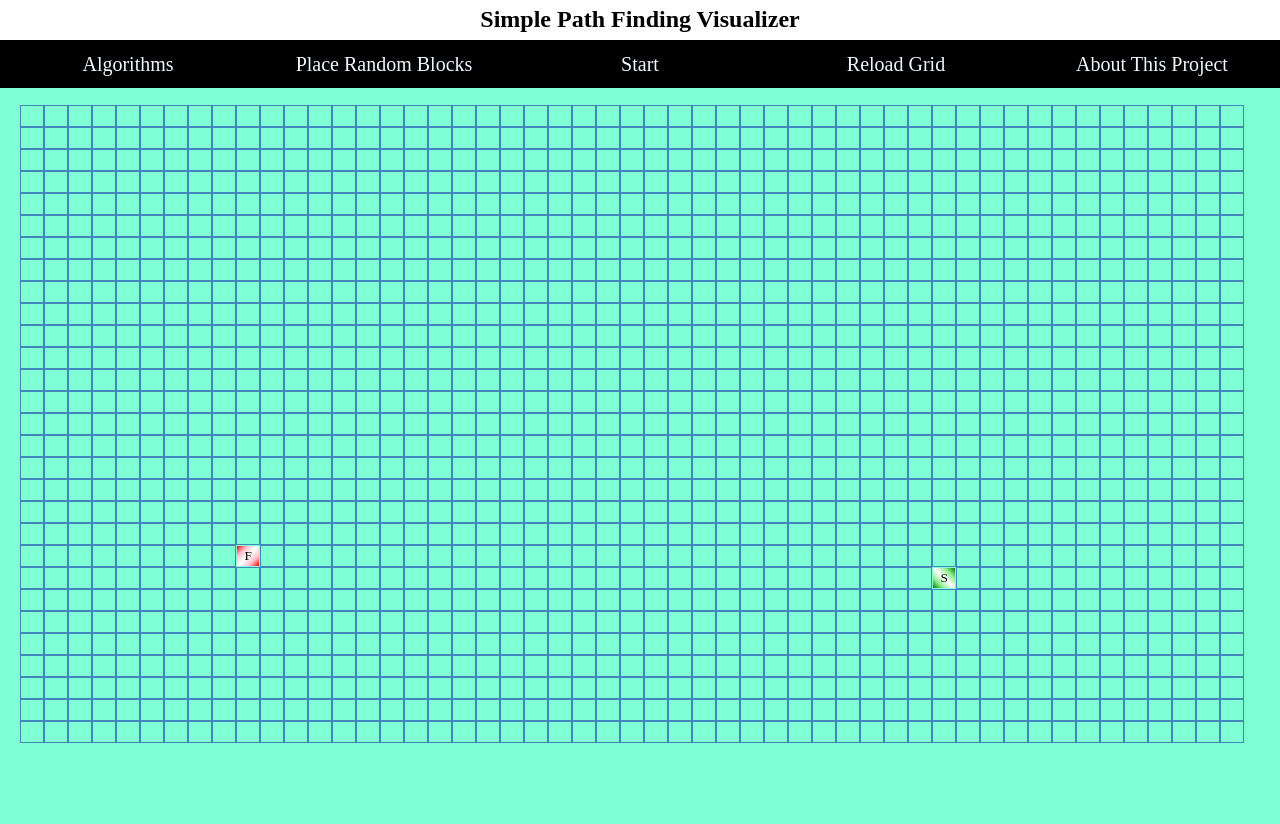
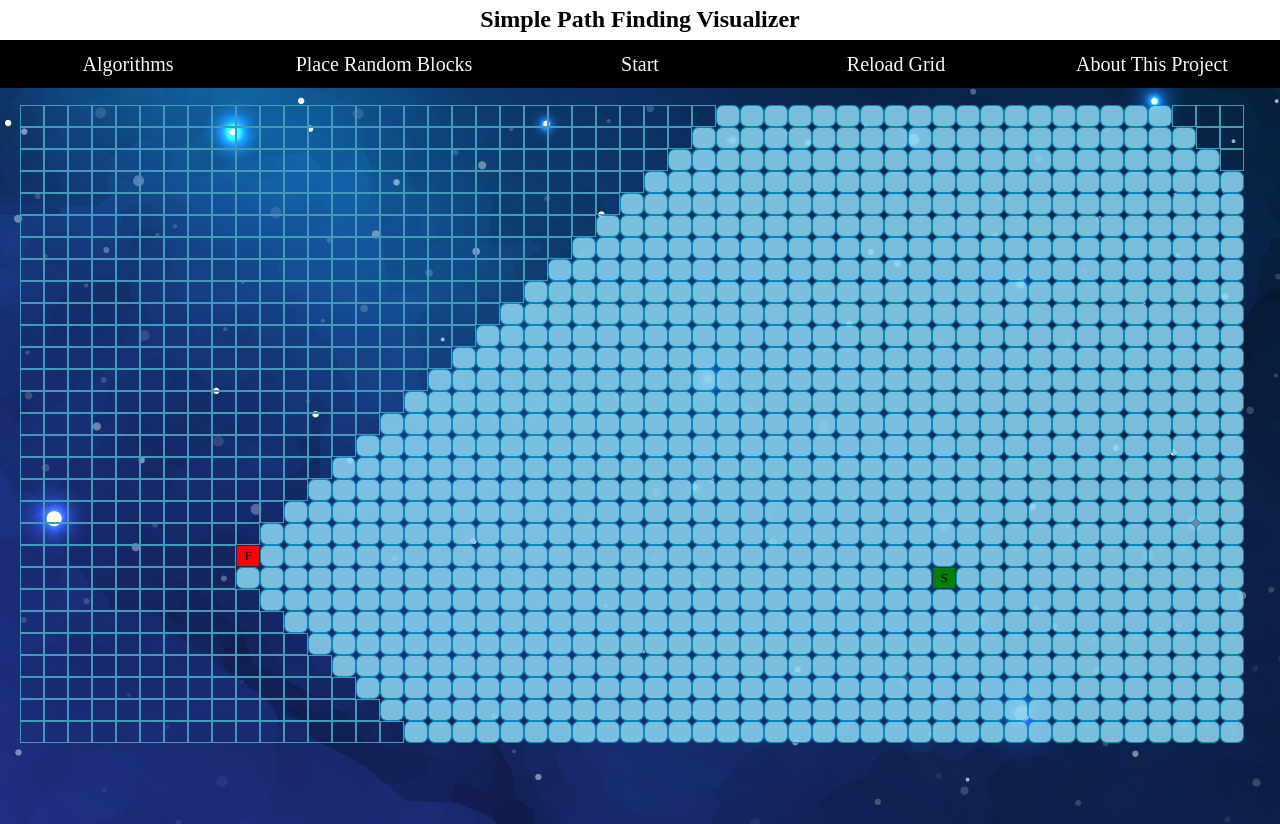
Before and after one commit to noCucaracha/noCucaracha.github.io, a plain HTML site: page index.html in a window 1280 px wide. Both pictures are taken after a click on the element 640 px from the left and 71 px from the top of the page. Drawn offline with nearby package versions, Linux system fonts and the light colour scheme.

Commit message:
general update

```diff
--- a/grid.js
+++ b/grid.js
@@ -231,6 +231,7 @@ function dijkstras(){
 
   let visitedNodes =[];
   let shortestNode;
+  let index = 0;
 
 
   let unvisited = getNodes(innerGrid);
@@ -246,24 +247,27 @@ function dijkstras(){
     if(shortestNode.distance===Infinity) return visitedNodes;
     shortestNode.isVisited = true;
     visitedNodes.push(shortestNode);
+
+    drawVisited(visitedNodes);
+
+
+
     if (shortestNode === endNode)return visitedNodes;
     updateUnvisitedNeighbors(shortestNode, innerGrid);
 
   }
-  /*let unvisitedIDs = [];
-  for(let row = 0; row<bheight; row++){
-    for(let col =0; col< bwidth; col++){
-      let unvisitedID = `row${row}_column${col}`;
-      if(!(unvisitedID==currentNodeID||unvisitedID==endID)){
-        unvisitedIDs.push(unvisitedID);
-      }
-    }
+
+}
+
+function drawVisited(visitedNodes){
+  for(shortestNode of visitedNodes){
+    let row = shortestNode.row, col = shortestNode.column;
+    let visitedNodeOnGrid = document.getElementById(`row${row}_column${col}`);
+  if(!(visitedNodeOnGrid.className=="nodeStart"||visitedNodeOnGrid.className=="nodeFinish"))
+  visitedNodeOnGrid.className = "nodeVisited";
   }
 
-  while(!unvisitedIDs.length){
 
-  }
-*/
 
 }
 
@@ -296,18 +300,19 @@ function getUnvisitedNeighbors(node, innerGrid) {
 
 }
 
-let i; //shortestPath index obstacleCount;
+//shortestPath(array)'s index counter;
+let i;
 let shortestPath = [];
 
 function getNodesInShortestPathOrder() {
 
 
   let currentNode = endNode;
-  i = 0;
   while (currentNode != null) {
     shortestPath.push(currentNode);
     currentNode = currentNode.previousNode;
   }
+  i = shortestPath.length-1;
   console.log(shortestPath);
 
   setInterval(() => {
@@ -323,10 +328,10 @@ function clearBoard(){
 
 function vP(shortestPath){
 
-    if(i<shortestPath.length){
+    if(i>0){
       let row = shortestPath[i].row;
       let col = shortestPath[i].column;
-      i++;
+      i--;
       let pathNode = document.getElementById(`row${row}_column${col}`);
         if(!(pathNode.className=="nodeFinish"||pathNode.className=="nodeStart"))
         pathNode.className = "nodePath";
--- a/pathfinding.css
+++ b/pathfinding.css
@@ -1,8 +1,10 @@
+
+
 .node {
 
     width: 20px;
     height:20px;
-    outline: 1.5px solid rgb(66, 134, 186);
+    outline: 1.5px solid rgb(66, 154, 186);
     display:-ms-inline-grid;
     display:legacy;
 
@@ -12,18 +14,29 @@
   }
 
   .Obstacle{
-    background: black;
-    outline: 1.5px solid rgb(66, 134, 186);
+    background: rgb(241, 199, 241);
+    outline: 1.5px solid rgb(176, 3, 3);
     display:-ms-inline-grid;
     display:legacy;
+    border-radius:5px;
   }
 
   .nodePath{
-    background:rgb(118, 50, 166);
+    background:rgb(1, 243, 146);
   }
+  .nodeVisited{
+    background: skyblue;
+    opacity:0.9;
+    width: 20px;
+    height:20px;
+    outline: 1.5px solid rgb(2, 151, 201);
+    display:-ms-inline-grid;
+    display:legacy;
+    border-radius:5px;
 
+  }
   .nodeFinish {
-    background: linear-gradient(135deg, red,pink,white,pink,red);
+    background: red;
     text-align: center;
     font-size: smaller;
     cursor: pointer;
@@ -37,7 +50,7 @@ user-select: none;
 
 
   .nodeStart {
-    background: linear-gradient(45deg,green,lightgreen,white,lightgreen,green);
+    background: green;
     text-align: center;
     font-size: smaller;
     cursor: pointer;
@@ -53,7 +66,7 @@ user-select: none;
 
 
   body{
-    background-color: aquamarine;
+    background-image: url('galaxy.jpg');
     margin:0;
     max-zoom:1.0;
     text-align: center;
```
Also changed, not shown: galaxy.jpg (added).
